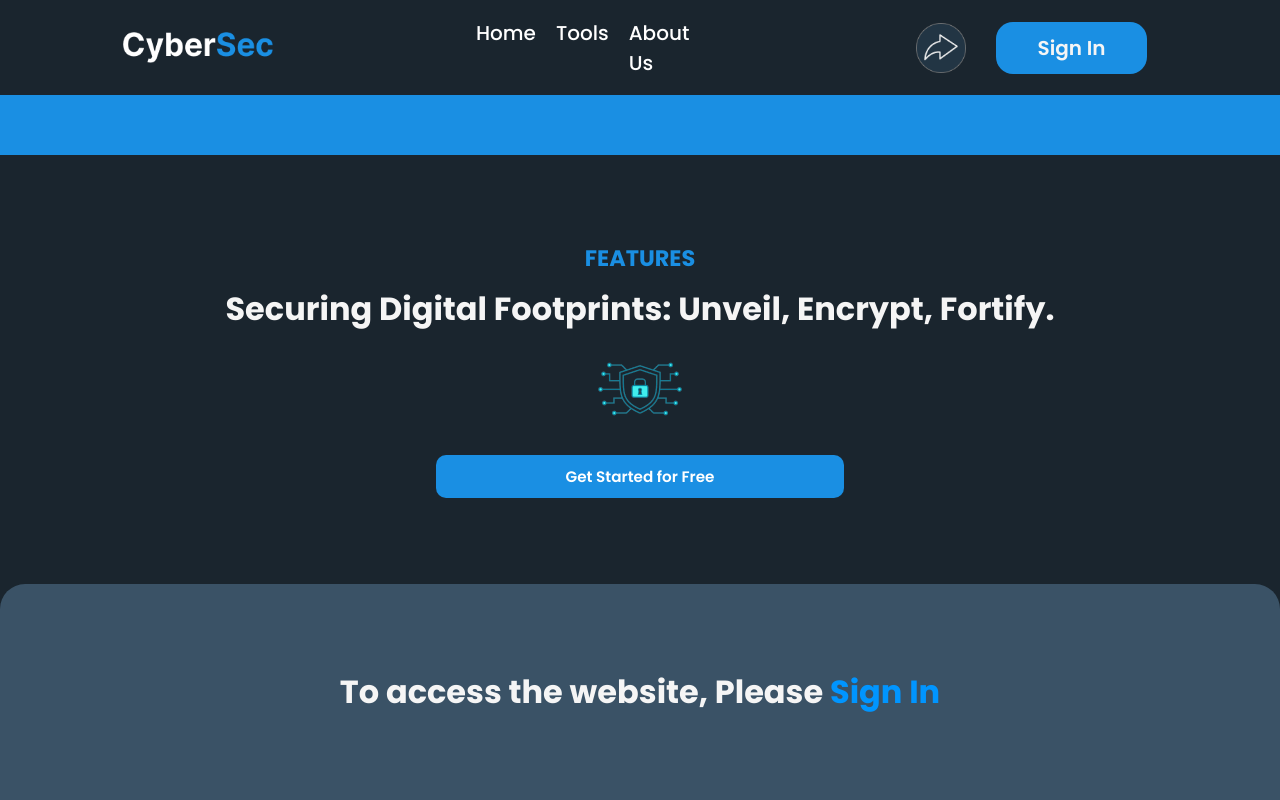
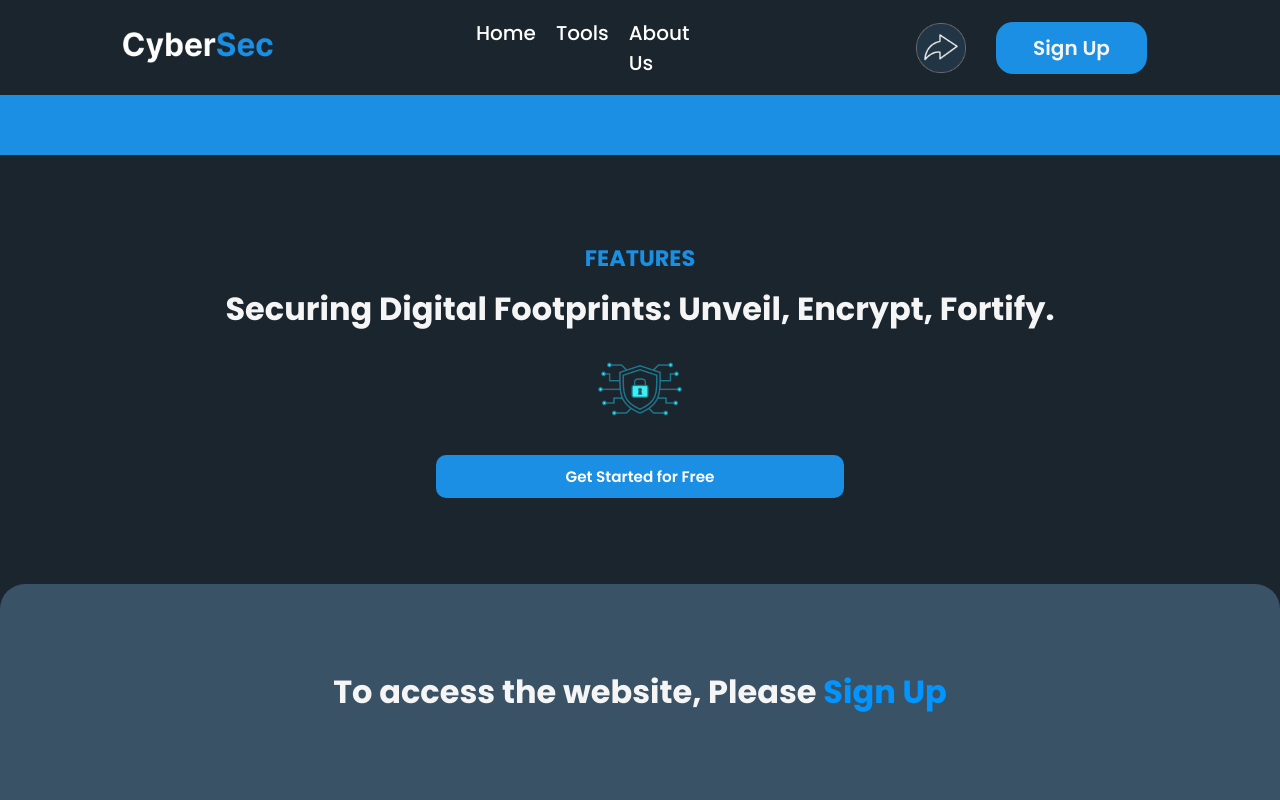
Before and after one commit to Shail-26/Cyber-Security-Tools, a PHP site: page /cover.php in a window 1280 px wide. Run offline with PHP 8.4, Linux system fonts and the light colour scheme; some libraries are stand-ins or nearby versions.

Commit message:
chore: Update sign up link in cover.php and navbar.php

```diff
--- a/cover.php
+++ b/cover.php
@@ -51,7 +51,7 @@ if(isset($_SESSION['loggedin']) && $_SESSION['loggedin'] == true){
         <div class="content">
         <?php
             if(!$loggedin){
-                echo '<h1>To access the website, Please <span onclick="location.href=`signin.php`" style="cursor: pointer">Sign In</span></h1>';
+                echo '<h1>To access the website, Please <span onclick="location.href=`signin.php`" style="cursor: pointer">Sign Up</span></h1>';
             }
             else {
                 echo '<h1>Hello, Welcome to our Website <span>'.$_SESSION['name'].'</span>!</h1>';   //
--- a/navbar.php
+++ b/navbar.php
@@ -47,15 +47,19 @@ echo '<nav>
             <div id="overlay"></div>';
             if(!$loggedin){
             echo '
-            <div class="sign-in">
-                <button class="btn-div"><a href="signin.php" class="signin-btn">Sign In</a></button>
-            </div>';
+            <a href="signin.php" class="signin-btn">
+                <div class="sign-in">
+                    <button class="btn-div"><h1 class="btn-h1">Sign Up</h1></button>
+                </div>
+            </a>';
             }
             if($loggedin){
             echo '
-            <div class="icon">
-                <h1 style="margin-right: 30px;"><a href="logout.php" style="text-decoration: none"><img src="public/user.png" alt="user" class="user-img"></a></h1>
-            </div>';
+            <a href="logout.php" style="text-decoration: none">
+                <div class="icon">
+                    <h1 style="margin-right: 30px;"><img src="public/user.png" alt="user" class="user-img"></h1>
+                </div>
+            </a>';
             }
             echo '
         </div>
--- a/styles/navbar.css
+++ b/styles/navbar.css
@@ -90,10 +90,11 @@ nav{
     margin-right : 60px;
     width : 151px;
     height : 52px;
+    cursor: pointer;
 }
 
 
-.btn-div .signin-btn {
+.signin-btn {
     text-decoration: none;
     color : whitesmoke;
     font-weight: 600;
@@ -109,3 +110,7 @@ nav{
     padding : 10px;
     border-radius : 10px;
 }
+
+.btn-h1 {
+    font-weight: 600;
+}
```
